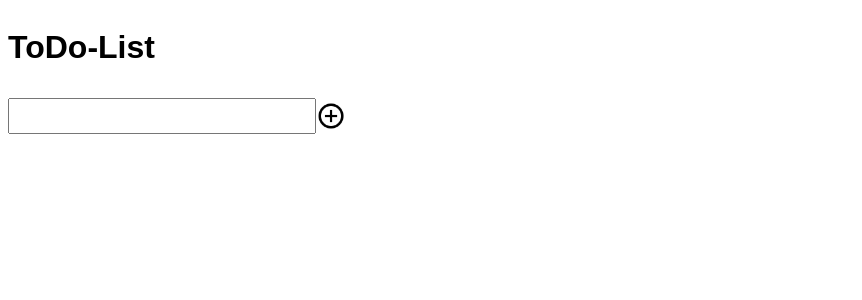
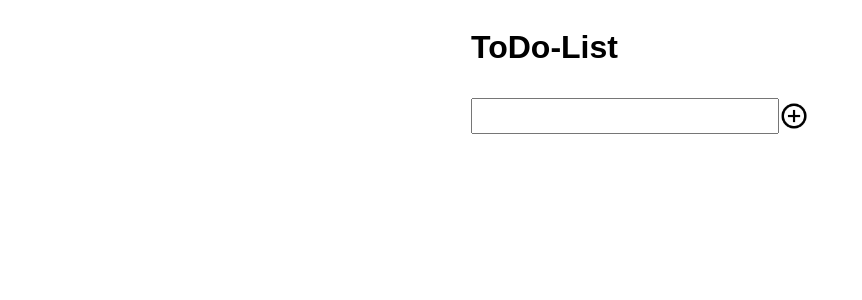
Before and after one commit to geistermeister/todo-list, a React (Create React App) app: page / in a window 1280 px wide. Shown: the top 300 px of the page, without its empty margins (0-862 px from the left). Built offline with nearby package versions, Linux system fonts and the light colour scheme.

Commit message:
split app into more components first try

```diff
--- a/src/App.js
+++ b/src/App.js
@@ -1,5 +1,5 @@
 import React, { Component } from 'react'
-import ToDo from './components/todo'
+import ToDoList from './components/ToDoList.jsx'
 import {css} from 'emotion'
 
 export default class App extends Component {
@@ -7,10 +7,6 @@ export default class App extends Component {
   state = {
     todos: [],
     input: ''
-  }
-
-  renderToDos = () => {
-    return this.state.todos.map((item, index) => <ToDo key={`key_${index}`} value={item} handleOnDelete={this.handleOnDelete}/>)
   }
 
   handleOnAdd = () => {
@@ -24,18 +20,19 @@ export default class App extends Component {
   }
 
   handleOnDelete = removeItem => {
-    console.log(this.state.todos.filter(item => item !== removeItem))
     this.setState({todos: this.state.todos.filter(item => item !== removeItem)})
   }
 
   render() {
     return (
       <div className={container}>
-        <h1>ToDo-List</h1>
-        {this.renderToDos()}
-        <div className={newToDoContainerStyle}>
-          <input type='text' onChange={this.handleOnChange} className={newToDoStyle}></input>
-          <img src='./icons/baseline_add_circle_outline_black_48dp.png' alt='Add' className={addStyle} onClick={this.handleOnAdd}></img>
+        <div className={todoListContainer}>
+          <h1>ToDo-List</h1>
+          <ToDoList todos={this.state.todos}/>
+          <div className={newToDoContainerStyle}>
+            <input type='text' onChange={this.handleOnChange} className={newToDoStyle}></input>
+            <img src='./icons/baseline_add_circle_outline_black_48dp.png' alt='Add a new ToDo' className={addStyle} onClick={this.handleOnAdd}></img>
+          </div>
         </div>
       </div>
     )
@@ -45,8 +42,14 @@ export default class App extends Component {
 const container = css`
   display: flex;
   flex-direction: column;
-  justify-content: center;
+  align-items: center;
   font-family: sans-serif;
+`
+
+const todoListContainer = css`
+  display: flex;
+  flex-direction: column;
+  flex-start: left;
 `
 
 const newToDoContainerStyle = css`
--- /dev/null
+++ b/src/components/ToDoList.jsx
@@ -0,0 +1,15 @@
+import React, { Component } from 'react'
+import ToDo from '../components/ToDo.jsx'
+
+export default class ToDoList extends Component {
+
+  state = {
+    todos: this.props.todos
+  }
+
+  render() {
+    return (
+      this.state.todos.map((item, index) => <ToDo key={`${item}_${index}_${Date.now()}`} value={item} handleOnDelete={this.handleOnDelete}/>)
+    )
+  }
+}
```
Also changed, not shown: 1 other file (tests, documents, lock files or other folders).
